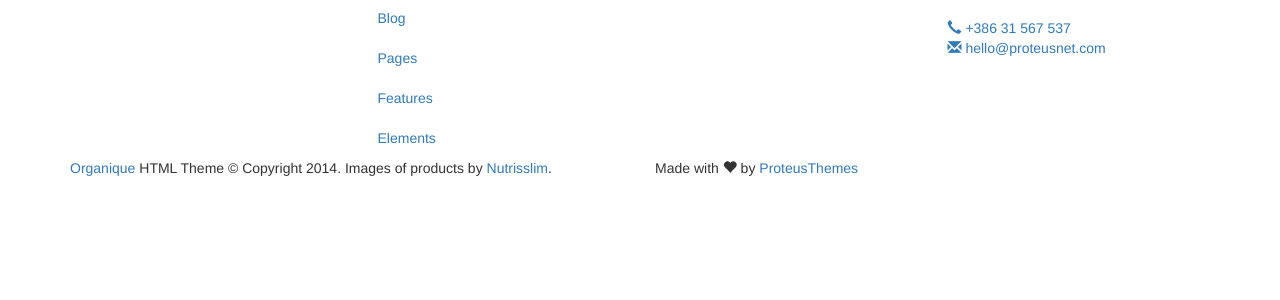
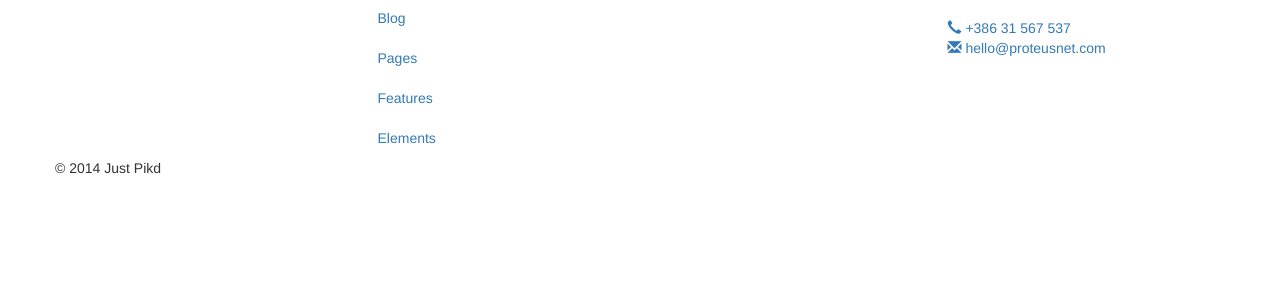
Before and after one commit to jklein/just-pikd, a PHP site: template app/templates/index.twig in a window 1280 px wide. Shown: the part 192-492 px from the top of the page. Run offline with PHP 8.4, Linux system fonts and the light colour scheme; the template is opened without the code that fills it, so the values that code supplies are empty; some libraries are stand-ins or nearby versions.

Commit message:
Deleting some of the dummy footer content

```diff
--- a/app/templates/modules/footer.twig
+++ b/app/templates/modules/footer.twig
@@ -59,16 +59,7 @@
     <div class="footer">
       <div class="container">
         <div class="row">
-          <div class="col-xs-12  col-sm-6">
-            <div class="footer__text--link">
-              <a class="footer__link" href="#">Organique</a> HTML Theme © Copyright 2014. Images of products by <a class="footer__link" href="http://www.nutrisslim.com/" target="_blank">Nutrisslim</a>.
-            </div>
-          </div>
-          <div class="col-xs-12  col-sm-6">
-            <div class="footer__text">
-              Made with <span class="glyphicon  glyphicon-heart"></span> by <a class="footer__link" href="http://www.proteusthemes.com/" target="_blank">ProteusThemes</a>
-            </div>
-          </div>
+            &copy; {{ "now"|date("Y") }} Just Pikd
         </div>
       </div>
     </div>
```
